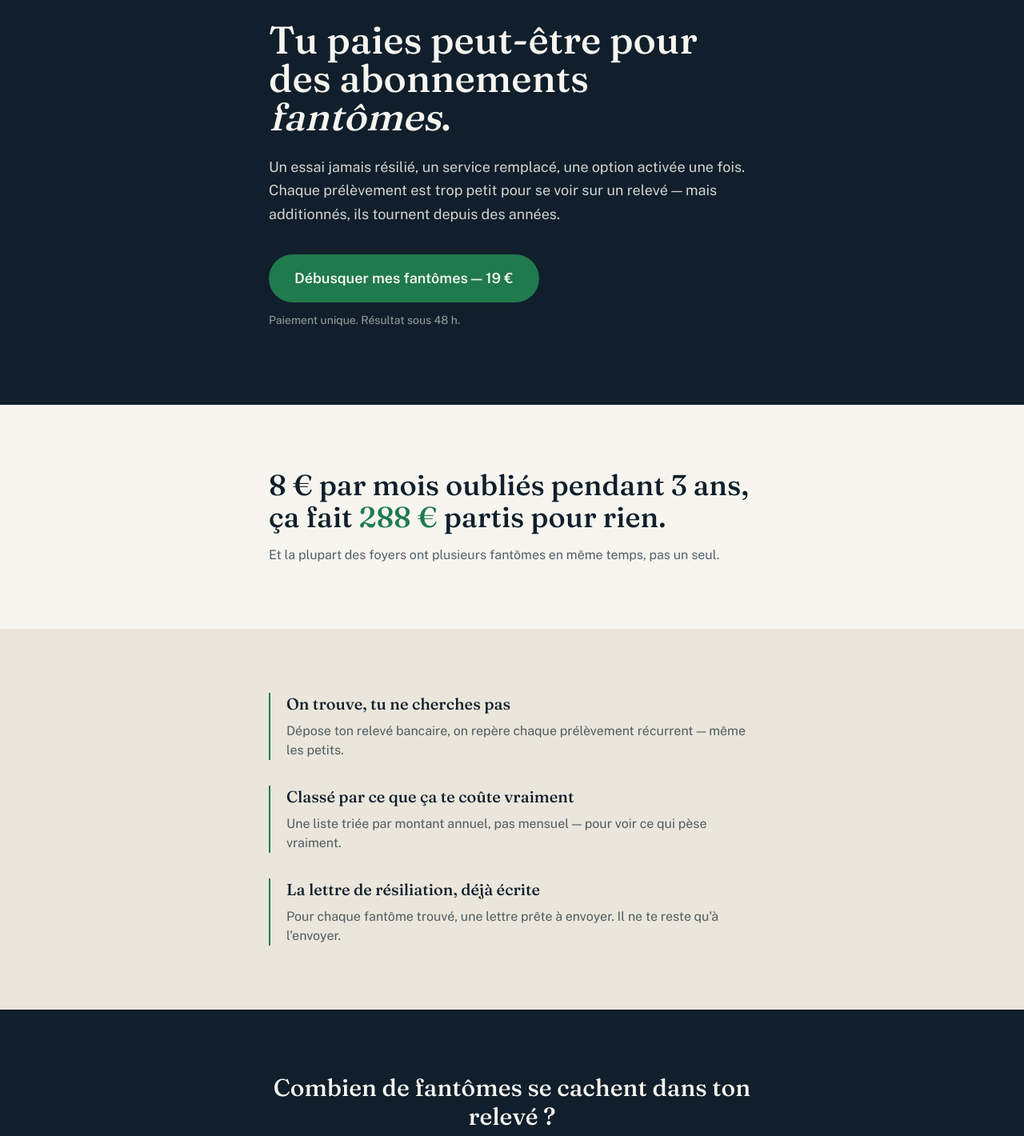
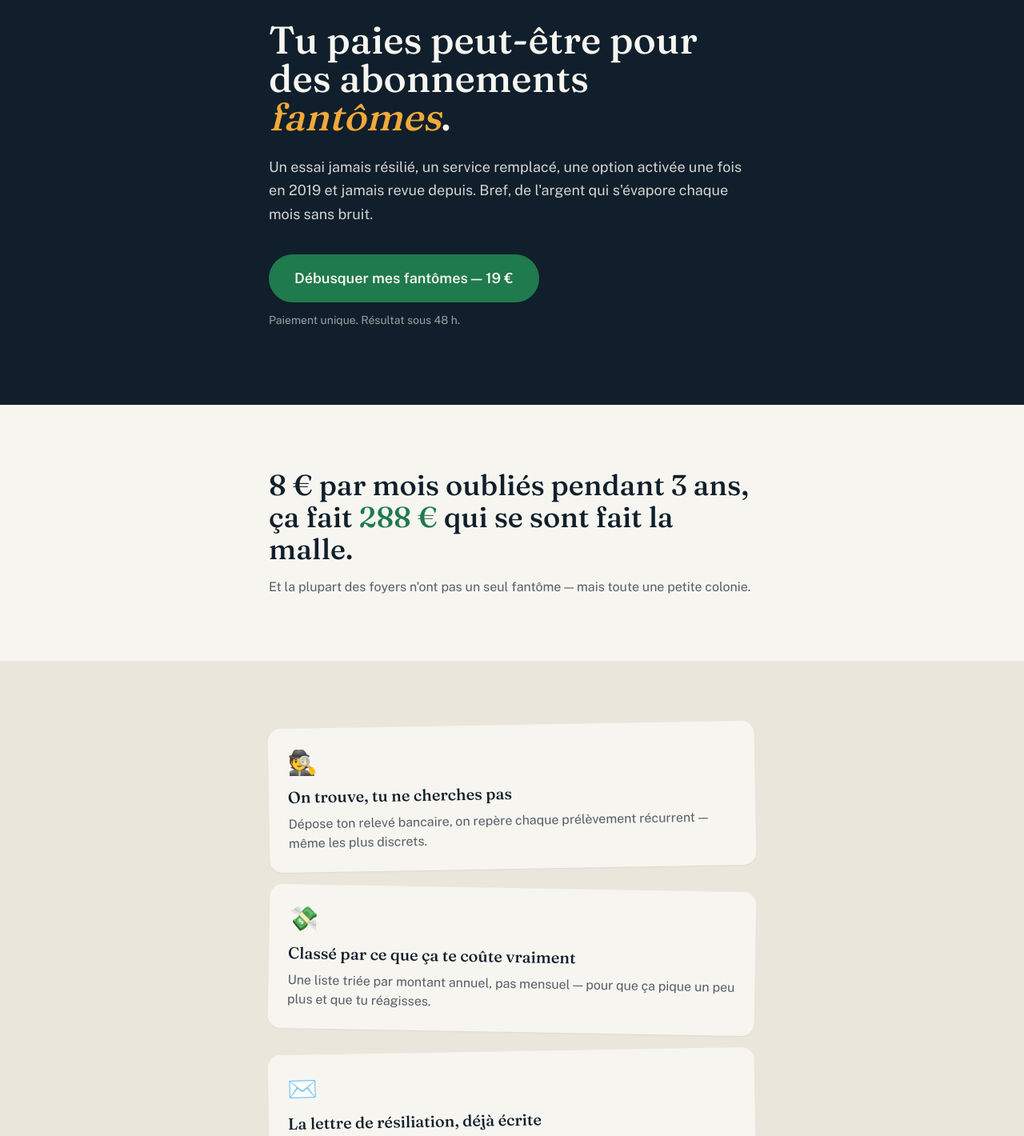
Before and after one commit to bigtns/Fantomes, a Next.js app: page / in a window 1280 px wide. Shown: the part 150-1570 px from the top of the page at 80% size. Built offline with nearby package versions, Linux system fonts and the light colour scheme.

Commit message:
Update page.tsx

```diff
--- a/app/page.tsx
+++ b/app/page.tsx
@@ -16,19 +16,19 @@ export default function Home() {
 
           <h1 className="mt-6 font-display text-[2.1rem] leading-[1.15] sm:text-5xl">
             Tu paies peut-être pour des abonnements{" "}
-            <span className="italic">fantômes</span>.
+            <span className="italic text-[#F2A93B]">fantômes</span>.
           </h1>
 
           <p className="mt-6 text-lg leading-relaxed text-creme/85">
             Un essai jamais résilié, un service remplacé, une option activée
-            une fois. Chaque prélèvement est trop petit pour se voir sur un
-            relevé — mais additionnés, ils tournent depuis des années.
+            une fois en 2019 et jamais revue depuis. Bref, de l'argent qui
+            s'évapore chaque mois sans bruit.
           </p>
 
           <div className="mt-9">
             <Link
               href="/api/checkout"
-              className="block w-full rounded-full bg-billet px-8 py-4 text-center text-lg font-semibold text-creme active:bg-billet-clair sm:inline-block sm:w-auto"
+              className="block w-full rounded-full bg-billet px-8 py-4 text-center text-lg font-semibold text-creme transition-transform active:scale-95 active:bg-billet-clair sm:inline-block sm:w-auto"
             >
               Débusquer mes fantômes — 19 €
             </Link>
@@ -47,45 +47,48 @@ export default function Home() {
             <span className="text-billet">
               <AnimatedNumber target={288} suffix=" €" />
             </span>{" "}
-            partis pour rien.
+            qui se sont fait la malle.
           </p>
           <p className="mt-4 text-encre/70">
-            Et la plupart des foyers ont plusieurs fantômes en même temps, pas
-            un seul.
+            Et la plupart des foyers n'ont pas un seul fantôme — mais toute
+            une petite colonie.
           </p>
         </div>
       </section>
 
       {/* BÉNÉFICES */}
       <section className="bg-sable px-6 py-14 sm:px-10 sm:py-20">
-        <div className="mx-auto max-w-prose space-y-8">
-          <div className="border-l-2 border-billet pl-5">
-            <h2 className="font-display text-xl">
+        <div className="mx-auto max-w-prose space-y-6">
+          <div className="-rotate-1 rounded-2xl bg-creme p-6 shadow-sm">
+            <span className="text-3xl">🕵️</span>
+            <h2 className="mt-3 font-display text-xl">
               On trouve, tu ne cherches pas
             </h2>
             <p className="mt-2 text-encre/70">
               Dépose ton relevé bancaire, on repère chaque prélèvement
-              récurrent — même les petits.
+              récurrent — même les plus discrets.
             </p>
           </div>
 
-          <div className="border-l-2 border-billet pl-5">
-            <h2 className="font-display text-xl">
+          <div className="rotate-1 rounded-2xl bg-creme p-6 shadow-sm">
+            <span className="text-3xl">💸</span>
+            <h2 className="mt-3 font-display text-xl">
               Classé par ce que ça te coûte vraiment
             </h2>
             <p className="mt-2 text-encre/70">
-              Une liste triée par montant annuel, pas mensuel — pour voir ce
-              qui pèse vraiment.
+              Une liste triée par montant annuel, pas mensuel — pour que ça
+              pique un peu plus et que tu réagisses.
             </p>
           </div>
 
-          <div className="border-l-2 border-billet pl-5">
-            <h2 className="font-display text-xl">
+          <div className="-rotate-1 rounded-2xl bg-creme p-6 shadow-sm">
+            <span className="text-3xl">✉️</span>
+            <h2 className="mt-3 font-display text-xl">
               La lettre de résiliation, déjà écrite
             </h2>
             <p className="mt-2 text-encre/70">
               Pour chaque fantôme trouvé, une lettre prête à envoyer. Il ne te
-              reste qu'à l'envoyer.
+              reste qu'à appuyer sur "envoyer".
             </p>
           </div>
         </div>
@@ -99,7 +102,7 @@ export default function Home() {
           </p>
           <Link
             href="/api/checkout"
-            className="mt-8 block w-full rounded-full bg-billet px-8 py-4 text-center text-lg font-semibold text-creme active:bg-billet-clair sm:inline-block sm:w-auto"
+            className="mt-8 block w-full rounded-full bg-billet px-8 py-4 text-center text-lg font-semibold text-creme transition-transform active:scale-95 active:bg-billet-clair sm:inline-block sm:w-auto"
           >
             Débusquer mes fantômes — 19 €
           </Link>
```
